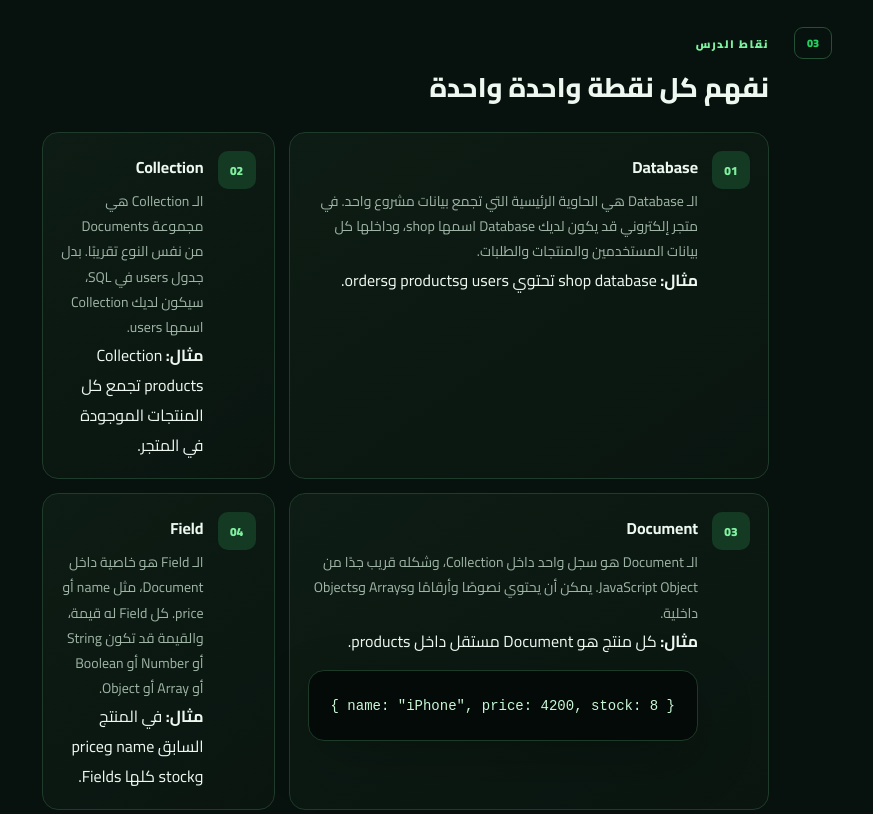
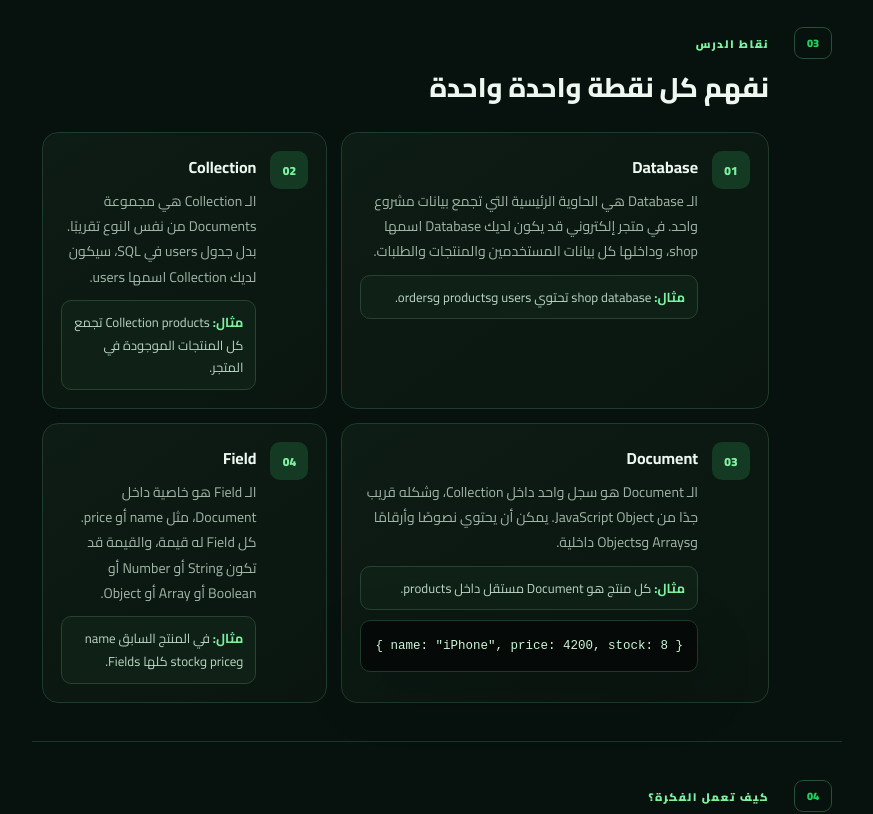
Before and after one commit to OsamaDev98/MongoDB-and-Mongoose-Course, a Next.js app: page / in a window 1280 px wide. Shown: the part 960-1774 px from the top of the page, without its empty margins (38-911 px from the left). Built offline with nearby package versions, Linux system fonts and the light colour scheme.

Commit message:
style: format detailed lesson point explanations

```diff
--- a/app/globals.css
+++ b/app/globals.css
@@ -51,3 +51,10 @@
  .hero{padding:26px 22px}
  .playgroundTop{height:auto;min-height:48px;gap:10px;align-items:flex-start;flex-direction:column;padding:12px 14px}
 }
+
+.conceptCard.detailed{min-height:unset}
+.conceptBody{min-width:0;width:100%}
+.miniExample{margin-top:10px;padding:10px 12px;border-radius:10px;background:#0f2117;border:1px solid #25432f;color:#b9d4c1;font-size:13px;line-height:1.75}
+.miniExample b{color:#7cf2a0}
+.miniCode{margin:10px 0 0!important;padding:13px 14px!important;border-radius:10px!important;font-size:12.5px!important;min-height:auto!important;background:#050907!important}
+@media(max-width:900px){.conceptGrid{grid-template-columns:1fr}}
```
